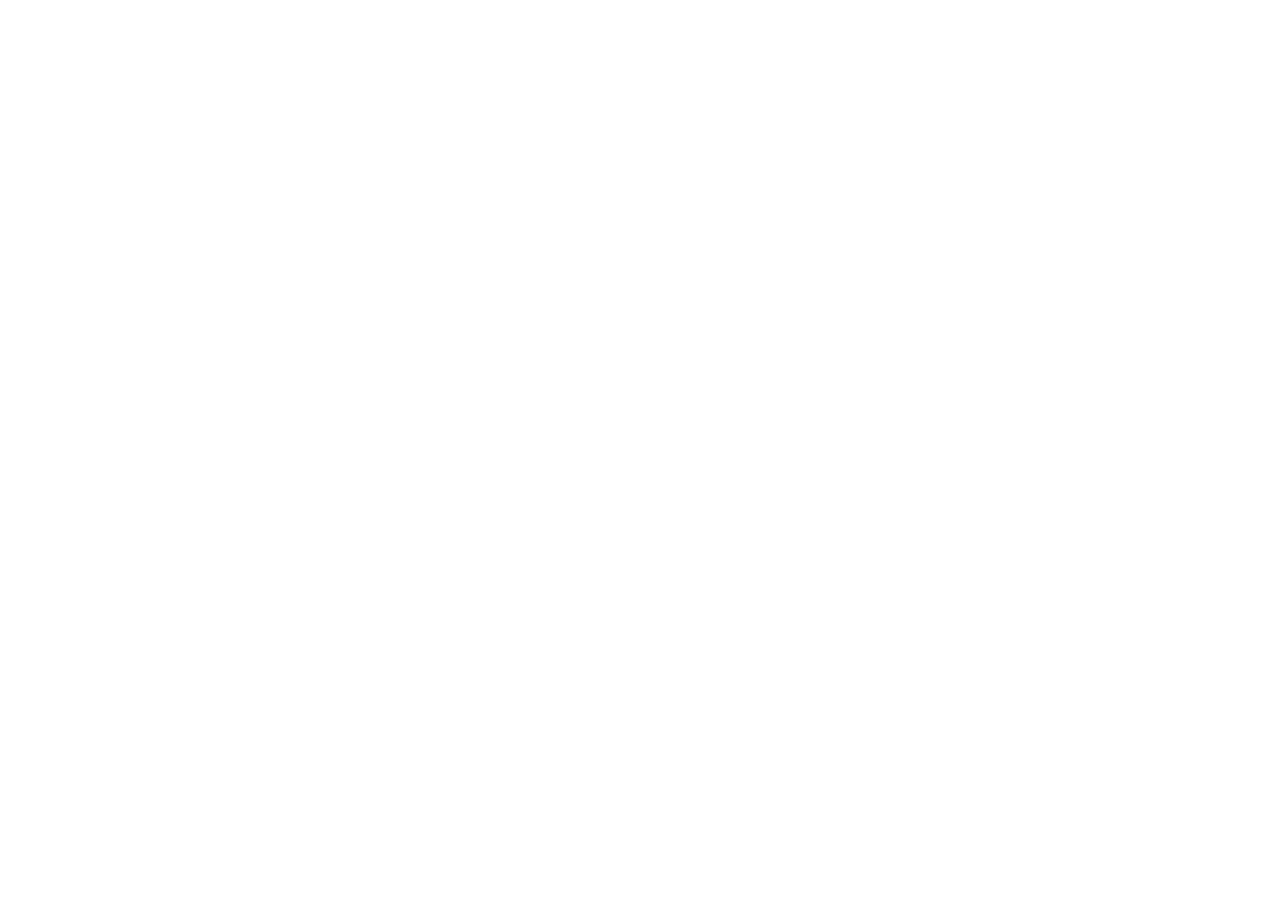
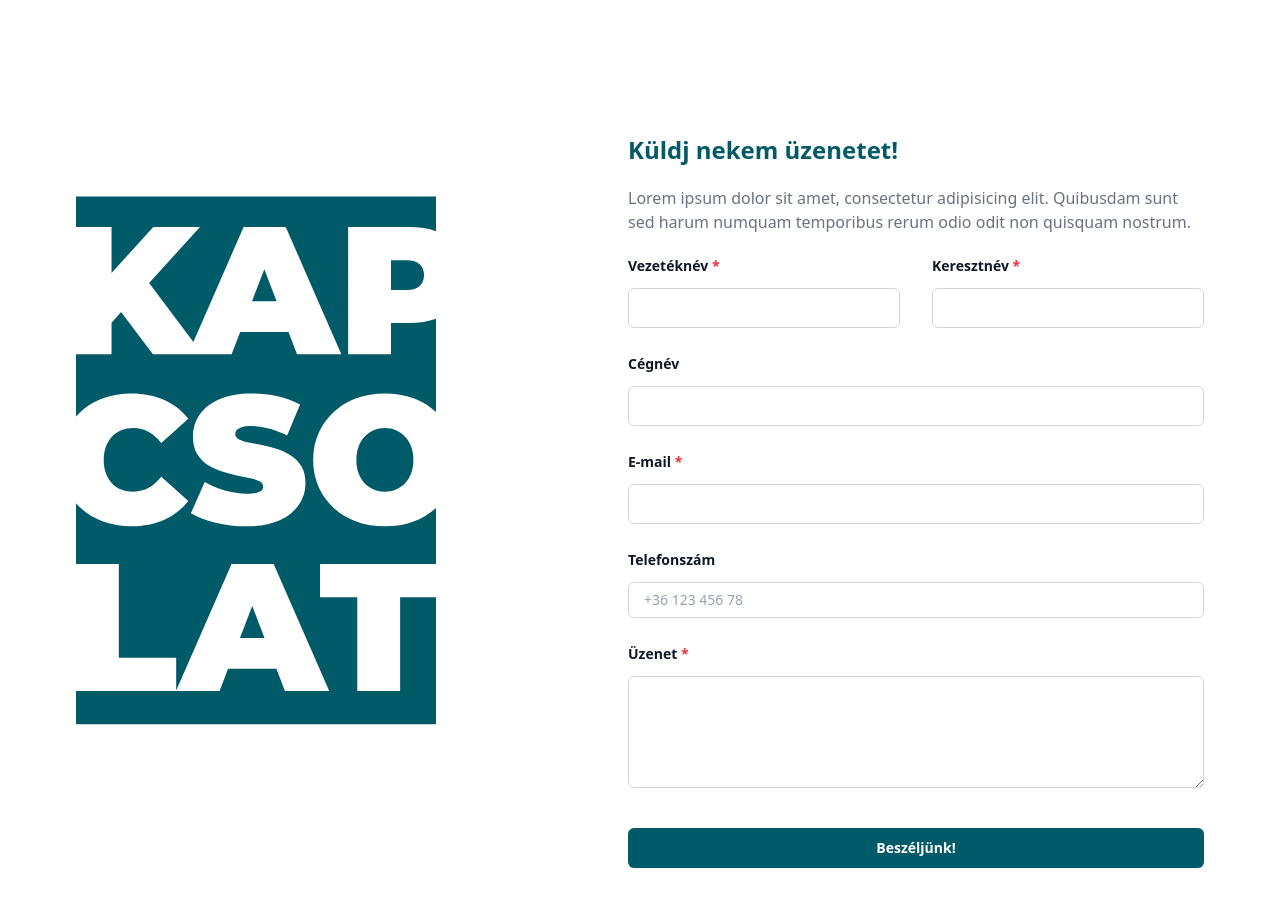
Before and after one commit to GazdagB/blzs-website, a Next.js app: page / in a window 1280 px wide. Shown: the part 1880-2786 px from the top of the page. Before the commit the page ends 1854 px from the top, so only its background shows below. Built offline with nearby package versions, Linux system fonts and the light colour scheme.

Commit message:
✨ Adds contact component

```diff
--- /dev/null
+++ b/src/app/components/Contact.tsx
@@ -0,0 +1,140 @@
+import React from "react";
+import Image from "next/image";
+
+const Contact = () => {
+  return (
+    <div className="py-20 flex-col lg:flex-row  px-10 flex lg:gap-28 xl:gap-48">
+        <h2 className="text-5xl font-black text-blzs-teal block lg:hidden">KAPCSOLAT</h2>
+      <Image className="hidden lg:block" alt="Kapcsolat" src={"/contact.svg"} width={360} height={360} />
+
+      <form
+        action="#"
+        method="POST"
+        className="mx-auto mt-16 max-w-xl sm:mt-20"
+      >
+        <h2 className="font-bold text-2xl text-blzs-teal">Küldj nekem üzenetet!</h2>
+        <p className="py-5 text-gray-500">Lorem ipsum dolor sit amet, consectetur adipisicing elit. Quibusdam sunt sed harum numquam temporibus rerum odio odit non quisquam nostrum.</p>
+        <div className="grid grid-cols-1 gap-x-8 gap-y-6 sm:grid-cols-2">
+          <div>
+            <label
+              htmlFor="last-name"
+              className="block text-sm/6 font-semibold text-gray-900"
+            >
+              Vezetéknév <span className="text-red-500">*</span>
+            </label>
+            <div className="mt-2.5">
+              <input
+                id="first-name"
+                name="first-name"
+                required
+                type="text"
+                autoComplete="given-name"
+                className="block w-full rounded-md bg-white px-3.5 py-2 text-base text-gray-900 outline-1 -outline-offset-1 outline-gray-300 placeholder:text-gray-400 focus:outline-2 focus:-outline-offset-2 focus:outline-blzs-teal"
+              />
+            </div>
+          </div>
+          <div>
+            <label
+              htmlFor="last-name"
+              className="block text-sm/6 font-semibold text-gray-900"
+            >
+              Keresztnév <span className="text-red-500">*</span>
+            </label>
+            <div className="mt-2.5">
+              <input
+                id="last-name"
+                name="last-name"
+                required
+                type="text"
+                autoComplete="family-name"
+                className="block w-full rounded-md bg-white px-3.5 py-2 text-base text-gray-900 outline-1 -outline-offset-1 outline-gray-300 placeholder:text-gray-400 focus:outline-2 focus:-outline-offset-2 focus:outline-blzs-teal"
+              />
+            </div>
+          </div>
+          <div className="sm:col-span-2">
+            <label
+              htmlFor="company"
+              className="block text-sm/6 font-semibold text-gray-900"
+            >
+              Cégnév
+            </label>
+            <div className="mt-2.5">
+              <input
+                id="company"
+                name="company"
+                type="text"
+                autoComplete="organization"
+                className="block w-full rounded-md bg-white px-3.5 py-2 text-base text-gray-900 outline-1 -outline-offset-1 outline-gray-300 placeholder:text-gray-400 focus:outline-2 focus:-outline-offset-2 focus:outline-blzs-teal"
+              />
+            </div>
+          </div>
+          <div className="sm:col-span-2">
+            <label
+              htmlFor="email"
+              className="block text-sm/6 font-semibold text-gray-900"
+            >
+              E-mail <span className="text-red-500">*</span>
+            </label>
+            <div className="mt-2.5">
+              <input
+                id="email"
+                name="email"
+                type="email"
+                autoComplete="email"
+                required
+                className="block w-full rounded-md bg-white px-3.5 py-2 text-base text-gray-900 outline-1 -outline-offset-1 outline-gray-300 placeholder:text-gray-400 focus:outline-2 focus:-outline-offset-2 focus:outline-blzs-teal"
+              />
+            </div>
+          </div>
+          <div className="sm:col-span-2">
+            <label
+              htmlFor="phone-number"
+              className="block text-sm/6 font-semibold text-gray-900"
+            >
+              Telefonszám
+            </label>
+            <div className="mt-2.5">
+              <div className="flex px-3 rounded-md bg-white outline-1 -outline-offset-1 outline-gray-300 has-[input:focus-within]:outline-2 has-[input:focus-within]:-outline-offset-2 has-[input:focus-within]:outline-blzs-teal">
+                <input
+                  id="phone-number"
+                  name="phone-number"
+                  type="text"
+                  placeholder="+36 123 456 78"
+                  className="block px-5 min-w-0 grow py-1.5 pr-3 pl-1 text-base text-gray-900 placeholder:text-gray-400 focus:outline-none sm:text-sm/6"
+                />
+              </div>
+            </div>
+          </div>
+          <div className="sm:col-span-2">
+            <label
+              htmlFor="message"
+              className="block text-sm/6 font-semibold text-gray-900"
+            >
+              Üzenet <span className="text-red-500">*</span>
+            </label>
+            <div className="mt-2.5">
+              <textarea
+                id="message"
+                name="message"
+                rows={4}
+                className="block w-full rounded-md bg-white px-3.5 py-2 text-base text-gray-900 outline-1 -outline-offset-1 outline-gray-300 placeholder:text-gray-400 focus:outline-2 focus:-outline-offset-2 focus:outline-blzs-teal"
+                required
+                defaultValue={""}
+              />
+            </div>
+          </div>
+        </div>
+        <div className="mt-10">
+          <button
+            type="submit"
+            className="block cursor-pointer w-full rounded-md bg-blzs-teal px-3.5 py-2.5 text-center text-sm font-semibold text-white shadow-xs focus-visible:outline-2 focus-visible:outline-offset-2"
+          >
+            Beszéljünk!
+          </button>
+        </div>
+      </form>
+    </div>
+  );
+};
+
+export default Contact;
--- a/src/app/components/Navbar.tsx
+++ b/src/app/components/Navbar.tsx
@@ -57,7 +57,7 @@
         </ul>
       </motion.nav>
 
-
+        {/* Menu Navbar Animated  */}
       <motion.div
         className="md:hidden w-[100svw] flex flex-col items-center justify-center h-[100vh] fixed top-0 right-0 z-0 bg-white"
         initial={{ y: "-100%" }}
--- a/src/app/page.tsx
+++ b/src/app/page.tsx
@@ -1,5 +1,6 @@
 "use client";
 import About from "./components/About";
+import Contact from "./components/Contact";
 import Hero from "./components/Hero";
 import Navbar from "./components/Navbar";
 import Preloader from "./components/Preloader";
@@ -28,6 +29,7 @@
       {/* Logo Container */}
       <Hero/>
       <About/>
+      <Contact/>
     </div>
   );
 }
```
Also changed, not shown: public/contact.svg (added).
